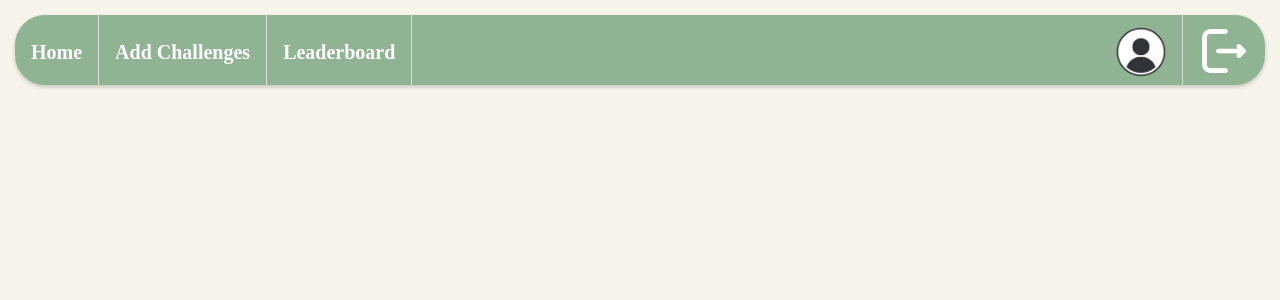
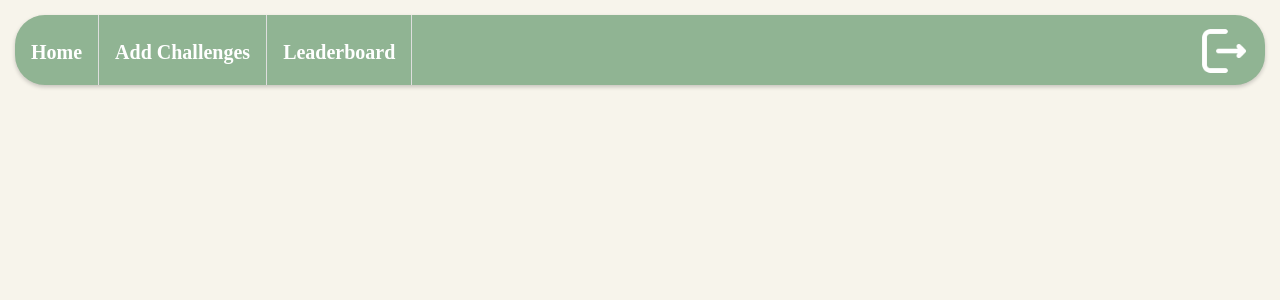
Before and after one commit to ec5ug/ExploreXP, a Django app: template explorexp/templates/navbar.html in a window 1280 px wide. Shown: the top 300 px of the page. Run offline with Django 4.2, Linux system fonts and the light colour scheme; the template is opened without the code that fills it, so the values that code supplies are empty; some libraries are stand-ins or nearby versions.

Commit message:
Merged with map

```diff
--- a/explorexp/templates/navbar.html
+++ b/explorexp/templates/navbar.html
@@ -98,5 +98,5 @@
 
 
 
-    <a style="float:right" class="navleft navdesign" href="{% url 'view_profile' username=request.user.username %}"><img style="font-size: 12px" src="../../../static/images/profile.png" width ="50" height="50" alt="My Profile"/></a>
+
 </nav>
```
Also changed, not shown: db.sqlite3 (added).
